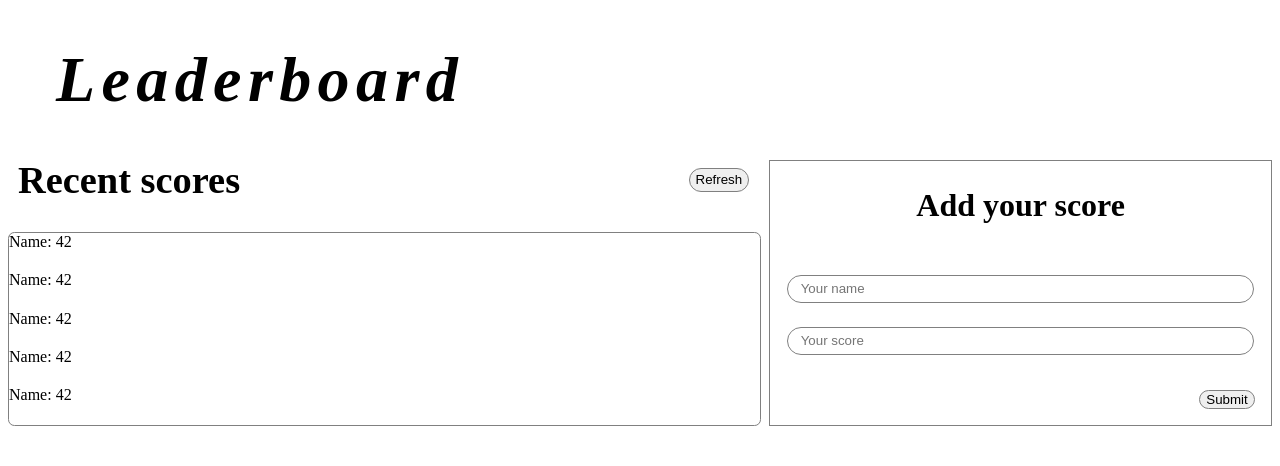
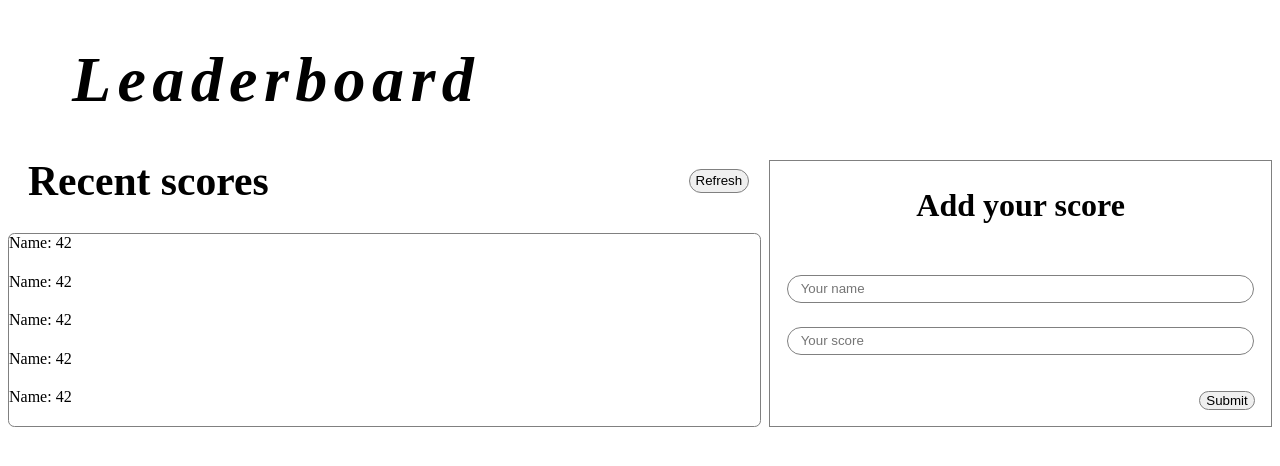
Before and after one commit to CrystallineButterfly/LeaderBoard-API, a website built with webpack: page src/index.html in a window 1280 px wide. Shown: the top 466 px of the page. Built offline with nearby package versions, Linux system fonts and the light colour scheme; files whose address does not match are found by name.

Commit message:
add styles

```diff
--- a/src/styles/styles.css
+++ b/src/styles/styles.css
@@ -4,7 +4,7 @@
   font-size: 2rem;
   font-style: italic;
   letter-spacing: 0.2em;
-  margin-left: 3rem;
+  margin-left: 4rem;
 }
 
 .main {
@@ -20,15 +20,15 @@
 
 .scoreBoardHeader {
   display: flex;
-  height: 2.5rem;
+  height: 2.6rem;
   position: relative;
   align-items: center;
 }
 
 .scoreHeading {
   position: absolute;
-  font-size: 2.4rem;
-  left: 10px;
+  font-size: 2.6rem;
+  left: 20px;
 }
 
 .scoreRefresh {
```
